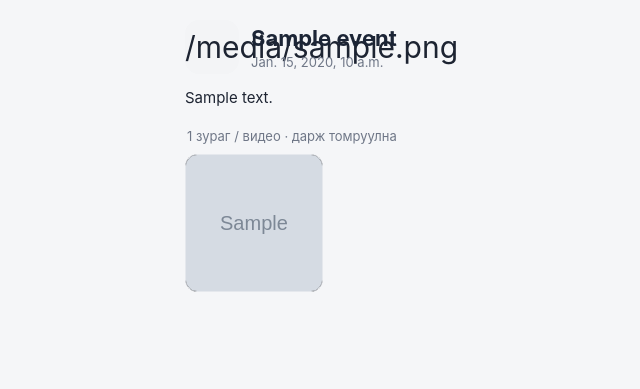
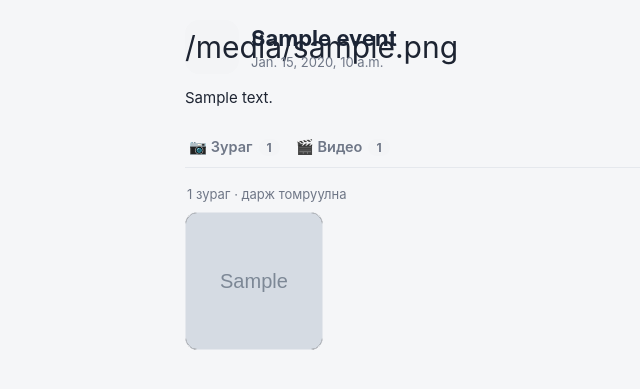
Before and after one commit to baigalaaZorigt/family-tree, a Django app: template tree/templates/tree/gallery.html in a window 1280 px wide. Shown: the part 60-449 px from the top of the page, without its empty margins (21-661 px from the left). Run offline with Django 3.2, Linux system fonts and the light colour scheme; the template is opened without the code that fills it: most values are stand-ins (such as "Sample title", 1, 10 or a date in 2020); grey boxes marked "Sample" are stand-in pictures.

Commit message:
Split event gallery into Зураг/Видео tabs
event_gallery now filters/paginates by media_type (?type=photo|video,
default photo), with tab counts and a matching empty state per tab.

Co-Authored-By: Claude Sonnet 5 <noreply@anthropic.com>

```diff
--- a/tree/templates/tree/gallery.html
+++ b/tree/templates/tree/gallery.html
@@ -29,6 +29,15 @@
   .edate{ font-size:13px; color:var(--soft); margin-top:3px; }
   .edesc{ color:var(--ink); font-size:15px; line-height:1.6; margin-top:12px; }
   .count{ font-size:13px; color:var(--soft); margin:18px 2px 10px; }
+
+  .tabs{ display:flex; gap:8px; margin-top:18px; border-bottom:1px solid var(--border); }
+  .tab{ display:flex; align-items:center; gap:6px; padding:10px 4px; margin-bottom:-1px;
+    color:var(--soft); text-decoration:none; font-size:14.5px; font-weight:600;
+    border-bottom:2px solid transparent; }
+  .tab .n{ font-size:12px; font-weight:700; color:var(--soft); background:var(--cream);
+    border-radius:20px; padding:1px 8px; }
+  .tab.active{ color:var(--navy-deep); border-bottom-color:var(--navy); }
+  .tab.active .n{ background:var(--navy); color:#fff; }
 
   .grid{ display:grid; grid-template-columns:repeat(auto-fill,minmax(120px,1fr)); gap:8px; }
   .cell{ position:relative; aspect-ratio:1/1; border-radius:12px; overflow:hidden; cursor:pointer;
@@ -71,9 +80,14 @@
   </div>
   {% if event.description %}<p class="edesc">{{ event.description }}</p>{% endif %}
 
+  <div class="tabs">
+    <a class="tab{% if media_type == 'photo' %} active{% endif %}" href="?type=photo">📷 Зураг <span class="n">{{ photo_count }}</span></a>
+    <a class="tab{% if media_type == 'video' %} active{% endif %}" href="?type=video">🎬 Видео <span class="n">{{ video_count }}</span></a>
+  </div>
+
   {% if media %}
     <div class="count">
-      {{ total_count }} зураг / видео
+      {{ total_count }} {% if media_type == 'video' %}видео{% else %}зураг{% endif %}
       {% if page_obj.paginator.num_pages > 1 %} · {{ page_obj.number }}-р хуудас ({{ page_obj.paginator.num_pages }}-с){% endif %}
       · дарж томруулна
     </div>
@@ -95,7 +109,7 @@
     {% if page_obj.paginator.num_pages > 1 %}
       <nav class="pager">
         {% if page_obj.has_previous %}
-          <a class="pgbtn" href="?page={{ page_obj.previous_page_number }}">‹ Өмнөх</a>
+          <a class="pgbtn" href="?type={{ media_type }}&page={{ page_obj.previous_page_number }}">‹ Өмнөх</a>
         {% else %}
           <span class="pgbtn disabled">‹ Өмнөх</span>
         {% endif %}
@@ -104,14 +118,14 @@
             {% if n == page_obj.number %}
               <span class="pgnum current">{{ n }}</span>
             {% elif n == 1 or n == page_obj.paginator.num_pages or n|add:"-1" == page_obj.number or n|add:"1" == page_obj.number %}
-              <a class="pgnum" href="?page={{ n }}">{{ n }}</a>
+              <a class="pgnum" href="?type={{ media_type }}&page={{ n }}">{{ n }}</a>
             {% elif n == 2 or n == page_obj.paginator.num_pages|add:"-1" %}
               <span class="pgdots">…</span>
             {% endif %}
           {% endfor %}
         </div>
         {% if page_obj.has_next %}
-          <a class="pgbtn" href="?page={{ page_obj.next_page_number }}">Дараах ›</a>
+          <a class="pgbtn" href="?type={{ media_type }}&page={{ page_obj.next_page_number }}">Дараах ›</a>
         {% else %}
           <span class="pgbtn disabled">Дараах ›</span>
         {% endif %}
@@ -119,8 +133,8 @@
     {% endif %}
   {% else %}
     <div class="empty">
-      <div class="big">📷</div>
-      <div>Энэ баярын зураг хараахан ороогүй байна.</div>
+      <div class="big">{% if media_type == 'video' %}🎬{% else %}📷{% endif %}</div>
+      <div>Энэ баярын {% if media_type == 'video' %}видео{% else %}зураг{% endif %} хараахан ороогүй байна.</div>
       <div style="font-size:12.5px;margin-top:8px;opacity:.85">Зураг, видеогоо оруулахыг хүсвэл админд хандана уу.</div>
     </div>
   {% endif %}
```
Also changed, not shown: tree/views/gallery.py (+15 -3 lines).
